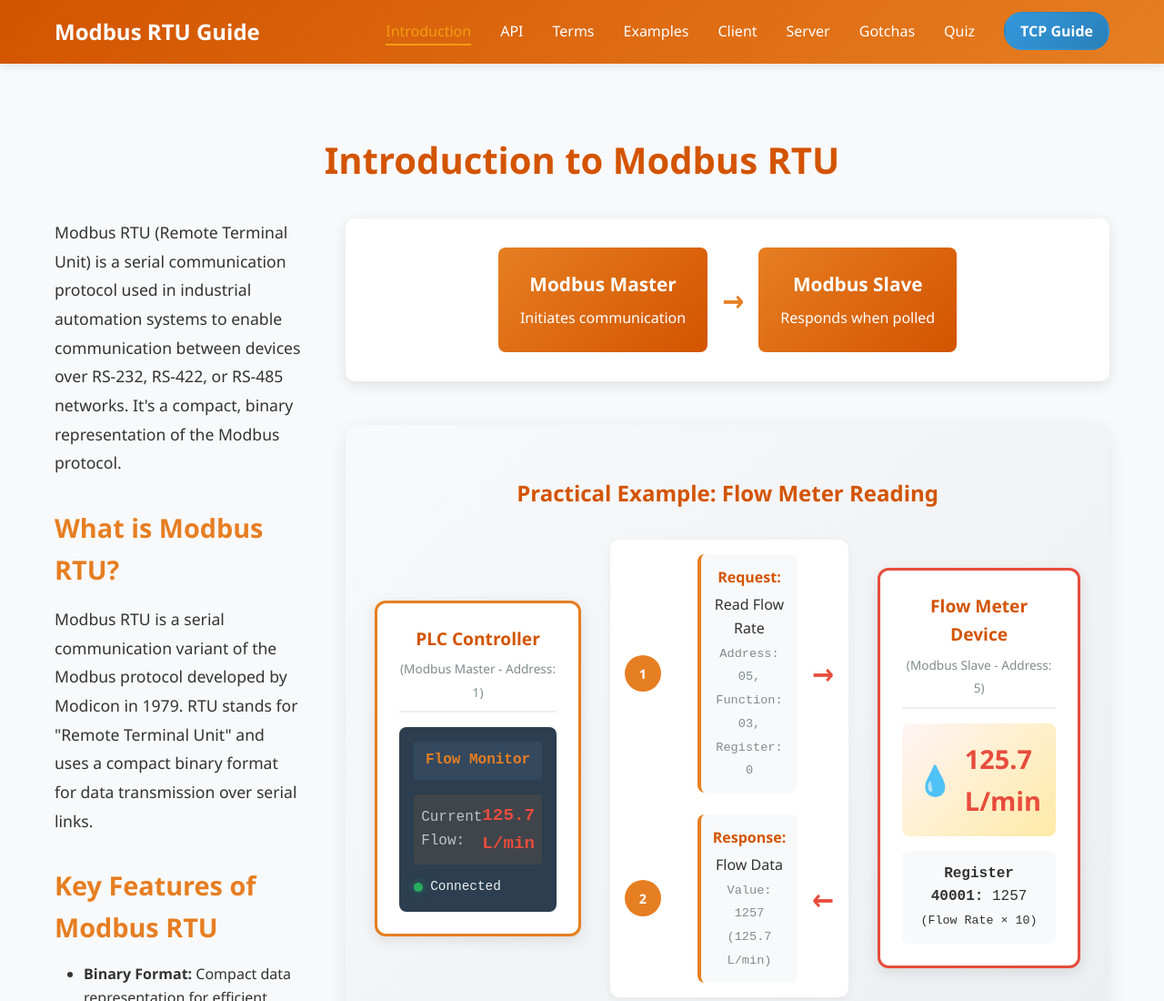
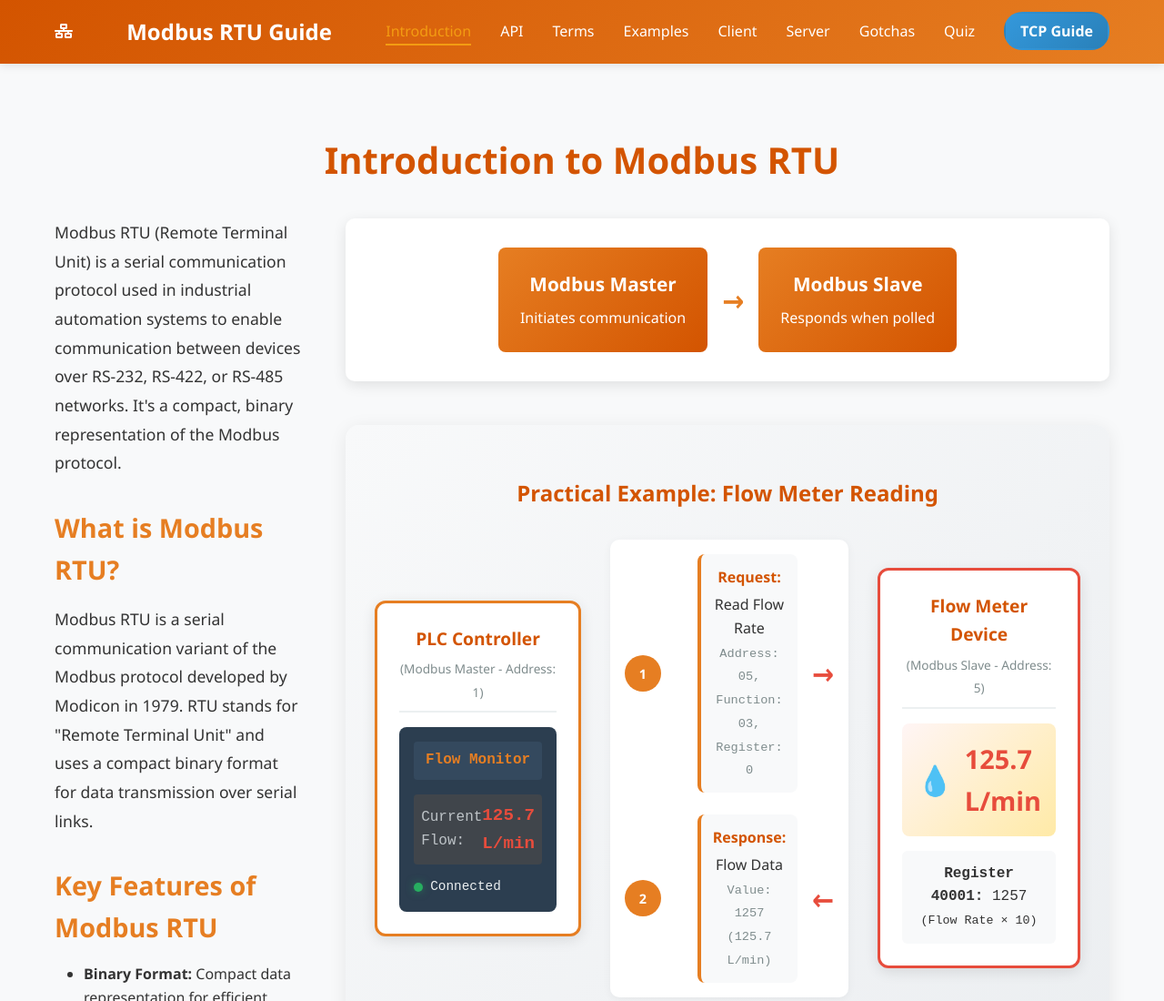
Before and after one commit to Stone98/IndustrialProtocolsExplained, a plain HTML site: page modbus-rtu/modbus-rtu-index.html in a window 1280 px wide. Shown: the top 1100 px of the page at 91% size. Drawn offline with nearby package versions, Linux system fonts and the light colour scheme.

Commit message:
Add home button to Modbus RTU and TCP guides
Introduced a fixed home button with icon to both Modbus RTU and Modbus TCP guide pages for easier navigation back to the main index. Updated stylesheets to support the new button and included Font Awesome for the icon.

```diff
--- a/main-styles.css
+++ b/main-styles.css
@@ -21,6 +21,47 @@ body {
     max-width: 1200px;
     margin: 0 auto;
     padding: 0 2rem;
+}
+
+/* Home Button */
+.home-button {
+    position: fixed;
+    top: 20px;
+    left: 20px;
+    z-index: 1001;
+    background: linear-gradient(135deg, #667eea 0%, #764ba2 100%);
+    color: white;
+    border: none;
+    padding: 14px;
+    border-radius: 50%;
+    text-decoration: none;
+    font-size: 18px;
+    font-weight: 600;
+    display: flex;
+    align-items: center;
+    justify-content: center;
+    width: 50px;
+    height: 50px;
+    box-shadow: 0 4px 15px rgba(102, 126, 234, 0.3);
+    transition: all 0.3s ease;
+    backdrop-filter: blur(10px);
+    border: 1px solid rgba(255, 255, 255, 0.2);
+}
+
+.home-button:hover {
+    transform: translateY(-2px);
+    box-shadow: 0 6px 20px rgba(102, 126, 234, 0.4);
+    background: linear-gradient(135deg, #5a6fd8 0%, #6a4190 100%);
+    color: white;
+    text-decoration: none;
+}
+
+.home-button:active {
+    transform: translateY(0);
+}
+
+.home-button i {
+    font-size: 20px;
 }
 
 /* Navigation */
--- a/modbus-rtu/modbus-rtu-index.html
+++ b/modbus-rtu/modbus-rtu-index.html
@@ -7,10 +7,16 @@
     <title>Modbus RTU Introduction</title>
     <link rel="stylesheet" href="modbus-rtu-styles.css">
     <link href="https://cdnjs.cloudflare.com/ajax/libs/prism/1.29.0/themes/prism.min.css" rel="stylesheet" />
+    <link rel="stylesheet" href="https://cdnjs.cloudflare.com/ajax/libs/font-awesome/6.0.0/css/all.min.css">
 </head>
 <body>
     <nav class="navbar">
         <div class="nav-container">
+            <div class="nav-logo-home">
+                    <a href="../index.html" class="home-button">
+                    <i class="fas fa-network-wired"></i>
+                    </a>
+            </div>
             <h1 class="nav-logo"><a href="#introduction" class="logo-link">Modbus RTU Guide</a></h1>
             <ul class="nav-menu">
                 <li><a href="#introduction" class="nav-link">Introduction</a></li>
--- a/modbus-rtu/modbus-rtu-styles.css
+++ b/modbus-rtu/modbus-rtu-styles.css
@@ -37,6 +37,16 @@ body {
     display: flex;
     justify-content: space-between;
     align-items: center;
+}
+
+.home-button {
+    color: white;
+    text-decoration: none;
+}
+
+.home-button :visited {
+    color: white;
+    text-decoration: none;
 }
 
 .nav-logo {
--- a/modbus-tcp/modbus-tcp-styles.css
+++ b/modbus-tcp/modbus-tcp-styles.css
@@ -37,6 +37,16 @@ body {
     display: flex;
     justify-content: space-between;
     align-items: center;
+}
+
+.home-button {
+    color: white;
+    text-decoration: none;
+}
+
+.home-button :visited {
+    color: white;
+    text-decoration: none;
 }
 
 .nav-logo {
```
Also changed, not shown: modbus-tcp/modbus-tcp-index.html (+6 -0 lines).
